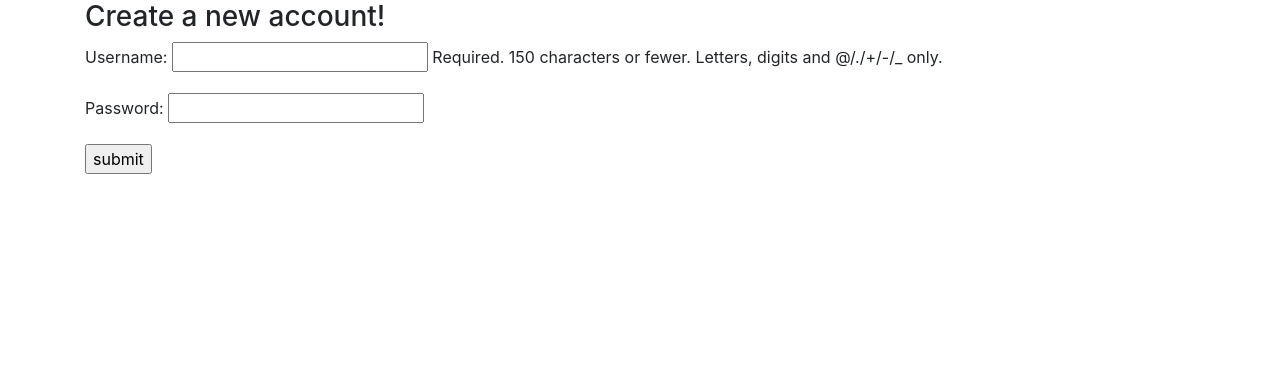
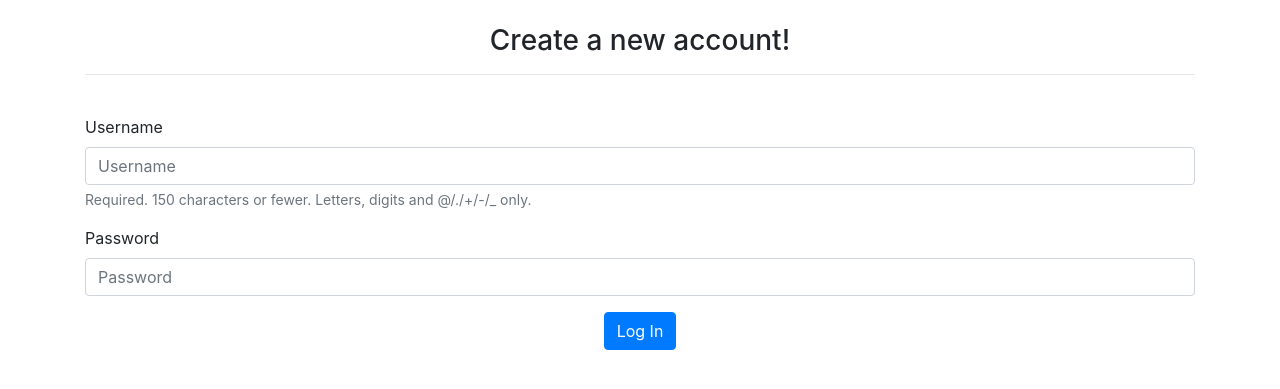
Before and after one commit to JonnySueck/TwitterClone, a Django app: page /accounts/new/ in a window 1280 px wide. Shown: the top 389 px of the page. Run offline with Django 3.2, Linux system fonts and the light colour scheme; some libraries are stand-ins or nearby versions.

Commit message:
added in a few pages that were not styled and added in breaks between content start and content, and hr under titles

```diff
--- a/templates/registration/signup.html
+++ b/templates/registration/signup.html
@@ -1,9 +1,22 @@
 {% extends 'base.html' %}
+{% load bootstrap4 %}
 {% block content %}
-<h3>Create a new account!</h3>
+<br>
+<div class="text-center">
+    <h3>Create a new account!</h3>
+    <hr>
+    <br>
+</div>
+
 <form action='' method='POST'>
     {% csrf_token %}
-    {{ form.as_p }}
-    <input type="submit" value="submit">
+    {% bootstrap_form form layout='inline' %}
+    {% buttons %}
+    <div class="text-center">
+      <button type="submit" class="btn btn-primary">Log In</button>
+    </div>
+    {% endbuttons %}
+    <!-- {{ form.as_p }} -->
+    <!-- <input type="submit" value="submit"> -->
 </form>
 {% endblock %}
--- a/templates/tweet.html
+++ b/templates/tweet.html
@@ -5,6 +5,8 @@
 <form method="POST">
     {% csrf_token %}
     {% bootstrap_form form layout='inline' %}
-    {% bootstrap_button "Submit Tweet" button_type="submit" button_class="btn-primary" %}
+    <div class="text-center">
+        {% bootstrap_button "Submit Tweet" button_type="submit" button_class="btn-primary" %}
+    </div>
 </form>
 {% endblock %}
```
